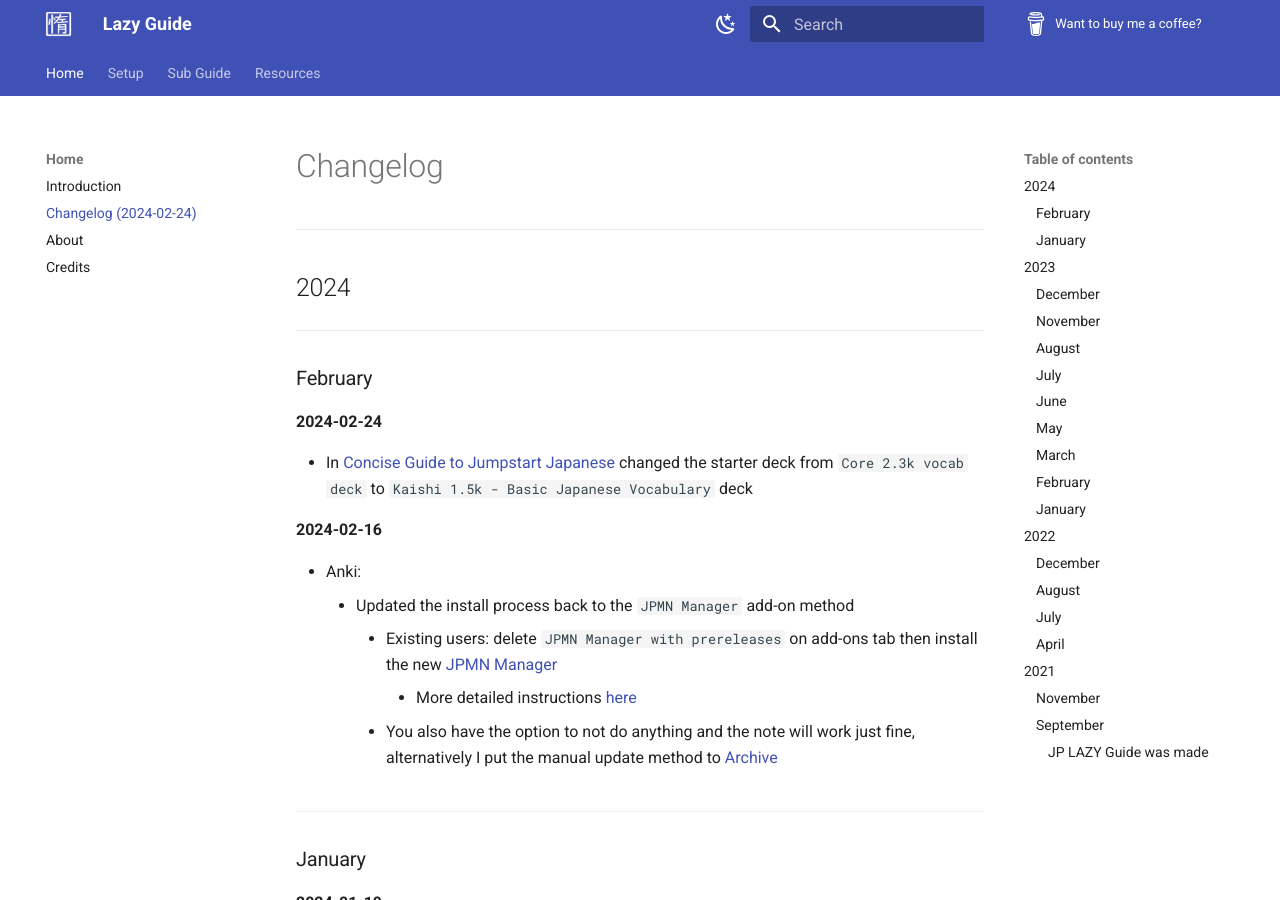
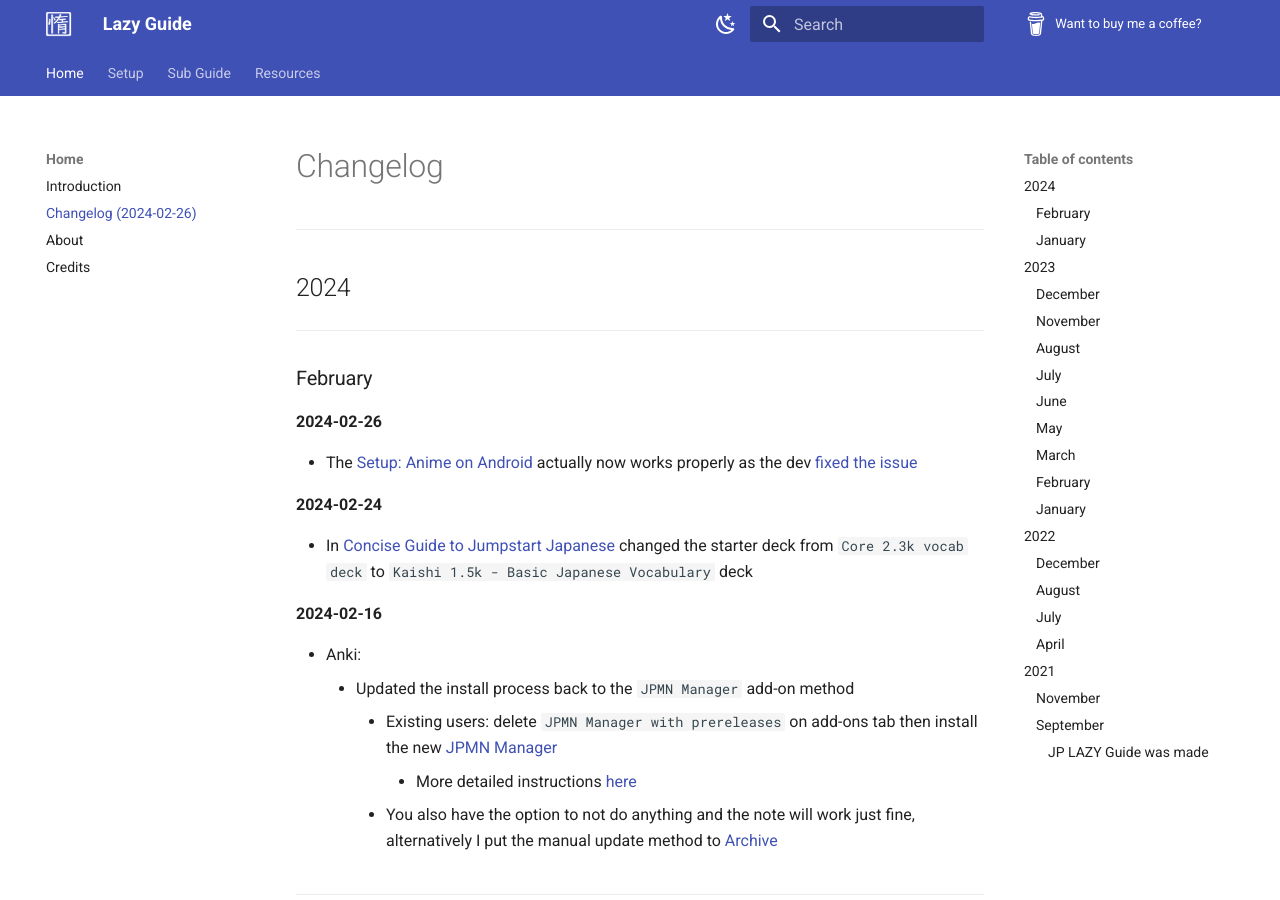
Before and after one commit to Xelieu/xelieu.github.io, an MkDocs documentation site: the page built from docs/jp-lazy-guide/changelog.md, in a window 1280 px wide and 900 px high. Built offline with MkDocs 1.6.1 and Material for MkDocs 9.7.7, drawn with Linux system fonts in a browser that asks for light colours.

Commit message:
$updated anime on android guide

```diff
--- a/docs/jp-lazy-guide/changelog.md
+++ b/docs/jp-lazy-guide/changelog.md
@@ -12,6 +12,10 @@
 ---
 
 ### February
+
+**2024-02-26**
+
+- The [Setup: Anime on Android](https://xelieu.github.io/jp-lazy-guide/setupAnimeOnAndroid/) actually now works properly as the dev [fixed the issue](https://github.com/killergerbah/asbplayer/issues/249#issuecomment-1962753049)
 
 **2024-02-24**
 
--- a/mkdocs.yml
+++ b/mkdocs.yml
@@ -7,7 +7,7 @@
 nav:
   - Home:
     - Introduction: 'jp-lazy-guide/index.md'
-    - Changelog (2024-02-24): 'jp-lazy-guide/changelog.md'
+    - Changelog (2024-02-26): 'jp-lazy-guide/changelog.md'
     - About: 'jp-lazy-guide/about.md'
     - Credits: 'jp-lazy-guide/credits.md'
   - Setup:
```
Also changed, not shown: docs/jp-lazy-guide/setupAnimeOnAndroid.md (+58 -74 lines), docs/jp-lazy-guide/setupLnOnAndroid.md (+1 -1 lines), docs/img/android-player-mining.png (added), 1 other file.
